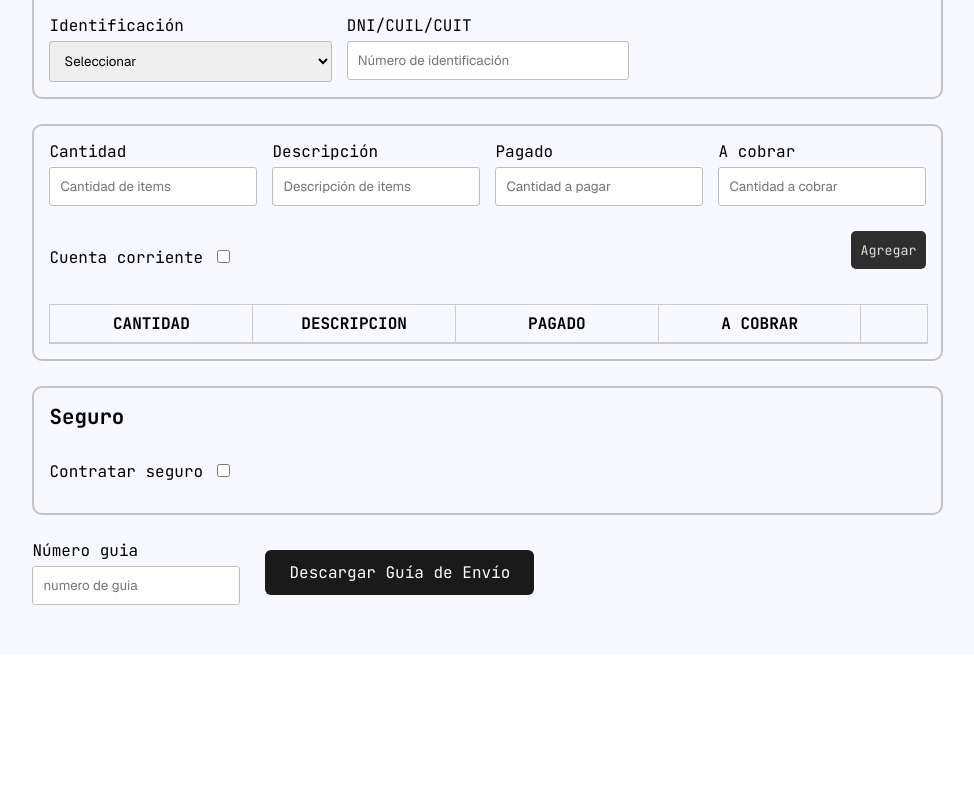
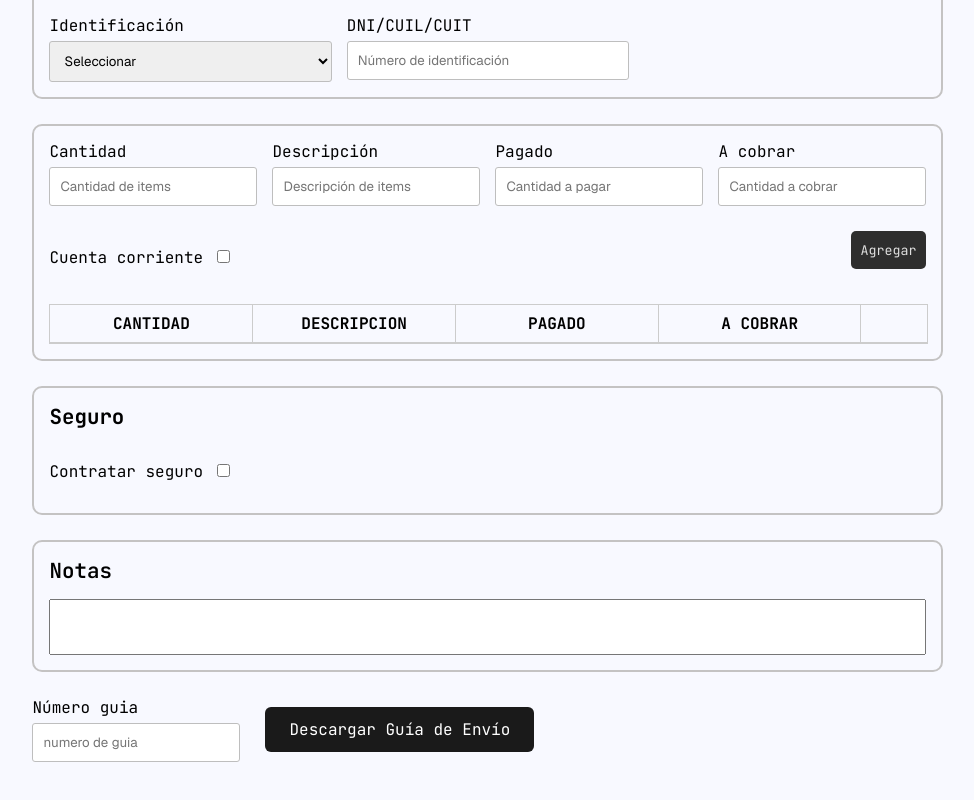
Before and after one commit to Eze-Medina/nyc-logistics-tracking-frontend, a React (Vite) app: page / in a window 1280 px wide. Shown: the part 693-1493 px from the top of the page, without its empty margins (152-1126 px from the left). Before the commit the page ends 1348 px from the top, so only its background shows below. Built offline with nearby package versions, Linux system fonts and the light colour scheme; what @react-pdf/renderer would draw is missing.

Commit message:
refactor: hotfix guidePDF

```diff
--- a/src/interfaces/guide/guideDto.ts
+++ b/src/interfaces/guide/guideDto.ts
@@ -35,4 +35,5 @@ export interface GuideDto {
   }
   items: Item[];
   status: string,
+  note: string
 }
--- a/src/modules/home/components/form/guideForm/GuideForm.tsx
+++ b/src/modules/home/components/form/guideForm/GuideForm.tsx
@@ -104,6 +104,11 @@ export const GuideForm = () => {
           onInputChange={onInputChange}
         />
 
+        <div className={style.text}>
+          <label className={style.text_label}>Notas</label>
+          <textarea className={style.text_area} name='note' value={formState.note} onChange={onInputChange} />
+        </div>
+
         <div className={style.div_button}>
           <button
             className={style.button} // display: none
--- a/src/modules/home/data/formData.ts
+++ b/src/modules/home/data/formData.ts
@@ -32,5 +32,6 @@ export const formData: GuideDto = {
     insuranceCost: 0
   },
   items: [],
-  status: 'PENDING'
+  status: 'PENDING',
+  note: ''
 }
```
